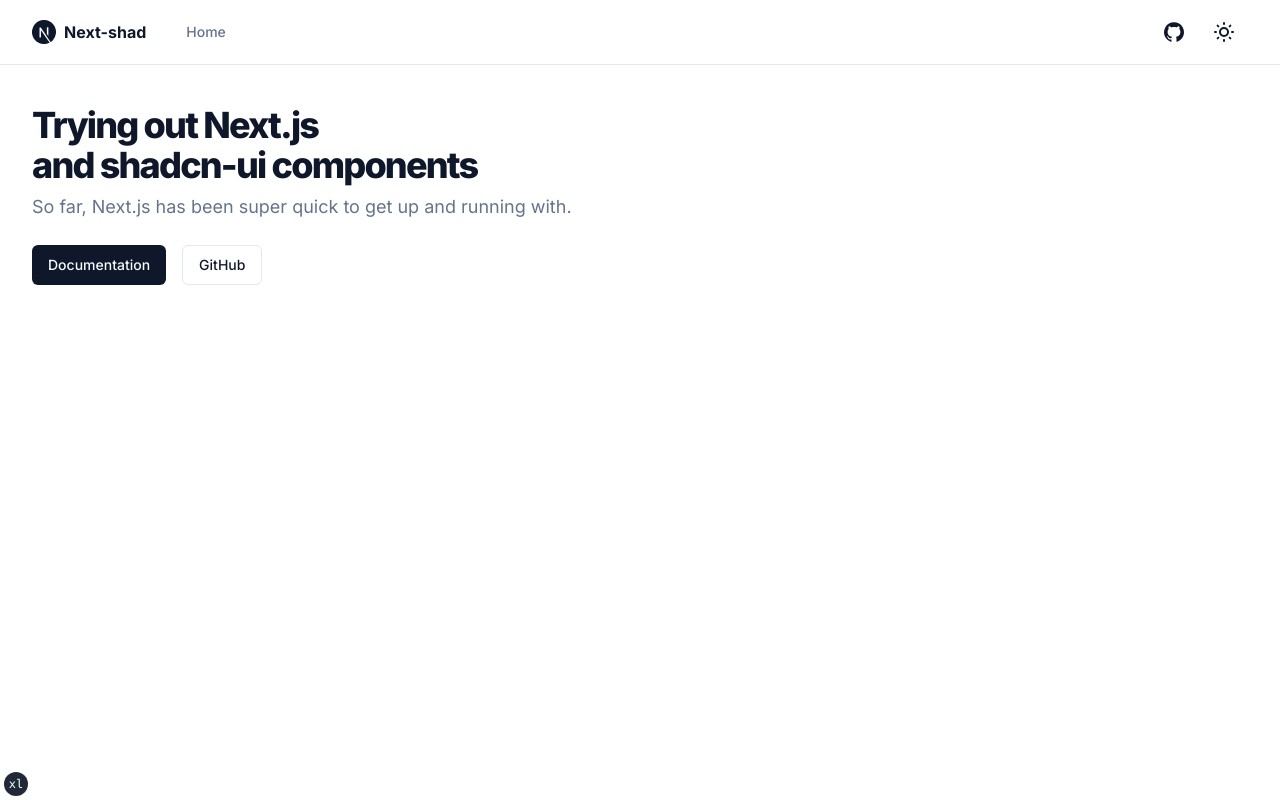
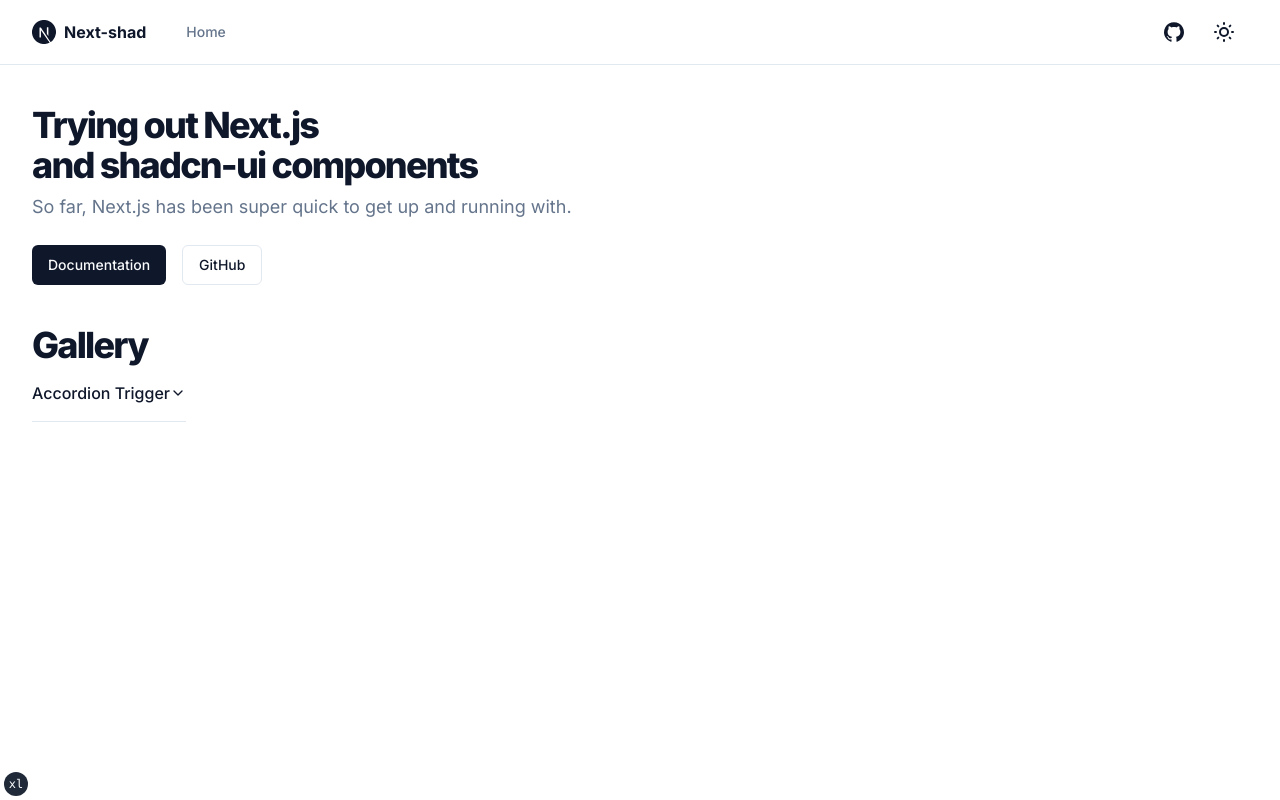
Before and after one commit to softwarebyze/next-shad, a Next.js app: page / in a window 1280 px wide. Built offline with nearby package versions, Linux system fonts and the light colour scheme.

Commit message:
added gallery and accordion demo

```diff
--- /dev/null
+++ b/app/components.tsx
@@ -0,0 +1,41 @@
+import Link from "next/link"
+
+import { siteConfig } from "@/config/site"
+import { buttonVariants } from "@/components/ui/button"
+
+export default function IndexPage() {
+  return (
+    <>
+    <section className="container grid items-center gap-6 pb-8 pt-6 md:py-10">
+      <div className="flex max-w-[980px] flex-col items-start gap-2">
+        <h1 className="text-3xl font-extrabold leading-tight tracking-tighter md:text-4xl">
+          Trying out Next.js <br className="hidden sm:inline" />
+          and shadcn-ui components
+        </h1>
+        <p className="max-w-[700px] text-lg text-muted-foreground">
+          So far, Next.js has been super quick to get up and running with.
+        </p>
+      </div>
+      <div className="flex gap-4">
+        <Link
+          href={siteConfig.links.docs}
+          target="_blank"
+          rel="noreferrer"
+          className={buttonVariants()}
+        >
+          Documentation
+        </Link>
+        <Link
+          target="_blank"
+          rel="noreferrer"
+          href={siteConfig.links.github}
+          className={buttonVariants({ variant: "outline" })}
+        >
+          GitHub
+        </Link>
+      </div>
+      </section>
+
+  </>
+  )
+}
--- a/app/page.tsx
+++ b/app/page.tsx
@@ -2,9 +2,11 @@
 
 import { siteConfig } from "@/config/site"
 import { buttonVariants } from "@/components/ui/button"
+import Gallery from "@/components/gallery"
 
 export default function IndexPage() {
   return (
+    <>
       <section className="container grid items-center gap-6 pb-8 pt-6 md:py-10">
         <div className="flex max-w-[980px] flex-col items-start gap-2">
           <h1 className="text-3xl font-extrabold leading-tight tracking-tighter md:text-4xl">
@@ -34,5 +36,7 @@
           </Link>
         </div>
       </section>
+      <Gallery />
+    </>
   )
 }
--- /dev/null
+++ b/components/demo/accordion-demo.tsx
@@ -0,0 +1,19 @@
+import {
+  Accordion,
+  AccordionContent,
+  AccordionItem,
+  AccordionTrigger,
+} from "@/components/ui/accordion"
+
+export default function AccordionDemo() {
+  return (
+    <Accordion type="single" collapsible>
+      <AccordionItem value="item-1">
+        <AccordionTrigger>Accordion Trigger</AccordionTrigger>
+        <AccordionContent>
+          Accordion Content
+        </AccordionContent>
+      </AccordionItem>
+    </Accordion>
+  )
+}
--- /dev/null
+++ b/components/gallery.tsx
@@ -0,0 +1,14 @@
+import AccordionDemo from "./demo/accordion-demo"
+
+export default function Gallery() {
+  return (
+    <section className="container">
+      <h1 className="text-3xl font-extrabold leading-tight tracking-tighter md:text-4xl">
+        Gallery
+      </h1>
+      <div className="flex gap-4">
+        <AccordionDemo />
+      </div>
+    </section>
+  )
+}
```
Lines whose indentation alone changed are shown as unchanged.
